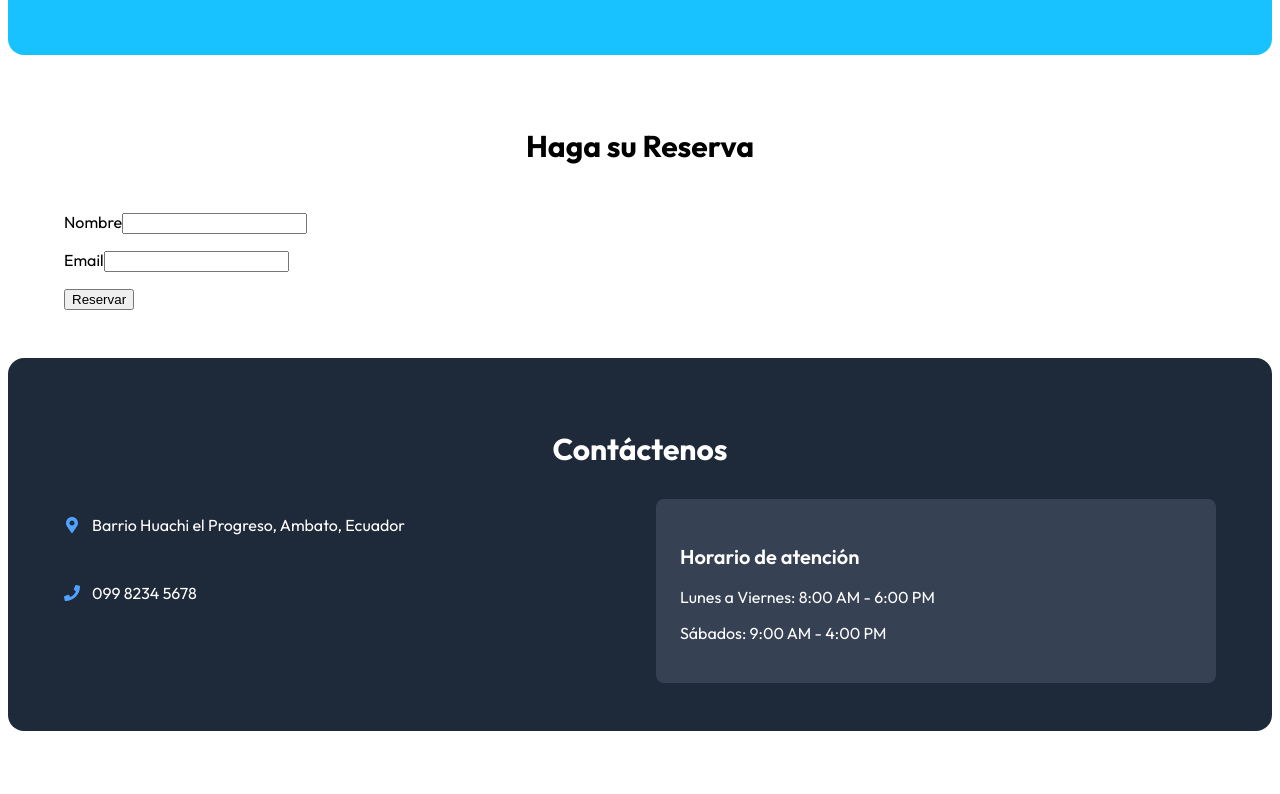
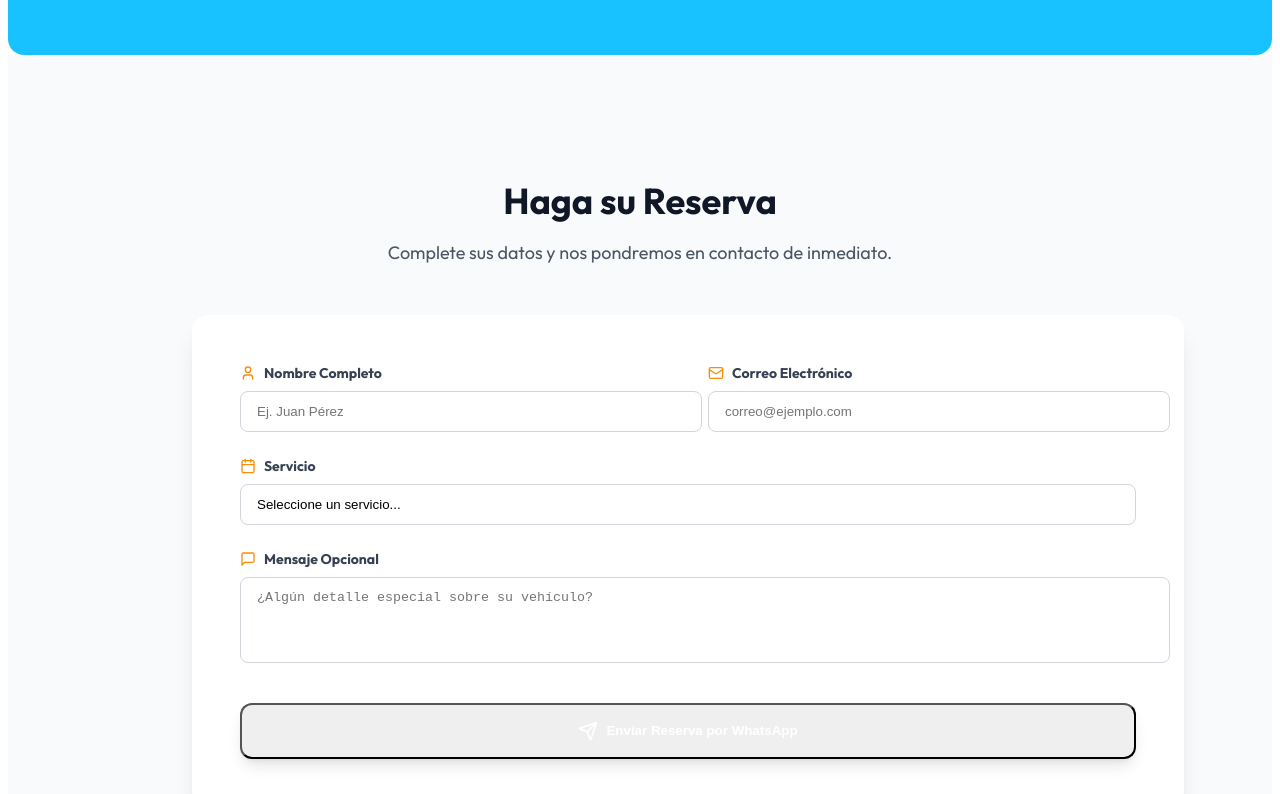
Before and after one commit to juaneugenio/lubrimas, a React (Vite) app: page / in a window 1280 px wide. Shown: the part 1840-2634 px from the top of the page. Before the commit the page ends 2579 px from the top, so only its background shows below. Built offline with nearby package versions, Linux system fonts and the light colour scheme.

Commit message:
Css for section ReservationForm still on progress and review

```diff
--- a/src/components/Reservation/ReservationForm.jsx
+++ b/src/components/Reservation/ReservationForm.jsx
@@ -1,30 +1,150 @@
-import { useForm } from 'react-hook-form';
+import { useForm } from "react-hook-form";
+import { motion } from "framer-motion";
+import { Send, Calendar, User, Mail, MessageSquare } from "lucide-react";
 
 export default function ReservationForm() {
-  const { register, handleSubmit, formState: { errors } } = useForm();
+  const {
+    register,
+    handleSubmit,
+    formState: { errors },
+  } = useForm();
+
+  const WHATSAPP_NUMBER = "593900000000"; // Reemplaza con tu número real (formato internacional)
 
   const onSubmit = (data) => {
-    console.log(data); // Aquí enviarías el email
+    // Formatear mensaje para WhatsApp
+    const message =
+      `Hola Lubrimas! Quisiera realizar una reserva:%0A` +
+      `- *Nombre:* ${data.name}%0A` +
+      `- *Email:* ${data.email}%0A` +
+      `- *Servicio:* ${data.service}%0A` +
+      `- *Mensaje:* ${data.message || "Sin mensaje adicional"}`;
+
+    const whatsappUrl = `https://wa.me/${WHATSAPP_NUMBER}?text=${message}`;
+
+    // Abrir WhatsApp en una nueva pestaña
+    window.open(whatsappUrl, "_blank");
   };
 
   return (
-    <div id='reservation' className="max-w-6xl mx-auto py-12 px-4">
-      <h2 className="text-3xl font-bold text-center mb-12">Haga su Reserva</h2>
-      <form onSubmit={handleSubmit(onSubmit)} className="space-y-4">
-        <div>
-          <label>Nombre</label>
-          <input {...register('name', { required: true })} />
-          {errors.name && <span>Este campo es requerido</span>}
+    <section
+      id="reservation"
+      className="py-16 md:py-24 bg-gray-50 overflow-hidden px-4"
+    >
+      <motion.div
+        initial={{ opacity: 0, y: 20 }}
+        whileInView={{ opacity: 1, y: 0 }}
+        viewport={{ once: true }}
+        transition={{ duration: 0.6 }}
+        className="w-full max-w-4xl mx-auto px-4 sm:px-6 lg:px-8"
+      >
+        <div className="text-center mb-12">
+          <h2 className="text-3xl md:text-4xl font-bold text-gray-900 mb-4">
+            Haga su Reserva
+          </h2>
+          <p className="text-gray-600 text-lg max-w-2xl mx-auto">
+            Complete sus datos y nos pondremos en contacto de inmediato.
+          </p>
         </div>
 
-        <div>
-          <label>Email</label>
-          <input {...register('email', { required: true, pattern: /^\S+@\S+$/i })} />
-          {errors.email && <span>Email inválido</span>}
-        </div>
+        <form
+          onSubmit={handleSubmit(onSubmit)}
+          className="bg-white rounded-2xl shadow-xl p-6 sm:p-8 md:p-10 lg:p-12 grid grid-cols-1 md:grid-cols-2 gap-y-6 gap-x-8 lg:gap-x-10 w-full"
+        >
+          <div className="flex flex-col space-y-2 min-w-0">
+            <label
+              htmlFor="name"
+              className="flex items-center text-sm font-bold text-gray-700"
+            >
+              <User className="w-4 h-4 mr-2 text-primary-color" /> Nombre
+              Completo
+            </label>
+            <input
+              id="name"
+              {...register("name", { required: "El nombre es obligatorio" })}
+              className={`w-full px-4 py-3 rounded-lg border bg-white outline-none transition-all focus:ring-2 focus:ring-primary-color/40 focus:border-primary-color ${errors.name ? "border-red-500" : "border-gray-300"}`}
+              placeholder="Ej. Juan Pérez"
+            />
+            {errors.name && (
+              <span className="text-xs text-red-500">
+                {errors.name.message}
+              </span>
+            )}
+          </div>
 
-        <button type="submit">Reservar</button>
-      </form>
-    </div>
+          <div className="flex flex-col space-y-2 min-w-0">
+            <label
+              htmlFor="email"
+              className="flex items-center text-sm font-bold text-gray-700"
+            >
+              <Mail className="w-4 h-4 mr-2 text-primary-color" /> Correo
+              Electrónico
+            </label>
+            <input
+              id="email"
+              {...register("email", {
+                required: "El email es obligatorio",
+                pattern: {
+                  value: /^[A-Z0-9._%+-]+@[A-Z0-9.-]+\.[A-Z]{2,}$/i,
+                  message: "Email inválido",
+                },
+              })}
+              className={`w-full px-4 py-3 rounded-lg border bg-white outline-none transition-all focus:ring-2 focus:ring-primary-color/40 focus:border-primary-color ${errors.email ? "border-red-500" : "border-gray-300"}`}
+              placeholder="correo@ejemplo.com"
+            />
+            {errors.email && (
+              <span className="text-xs text-red-500">
+                {errors.email.message}
+              </span>
+            )}
+          </div>
+
+          <div className="md:col-span-2 flex flex-col space-y-2 min-w-0">
+            <label
+              htmlFor="service"
+              className="flex items-center text-sm font-bold text-gray-700"
+            >
+              <Calendar className="w-4 h-4 mr-2 text-primary-color" /> Servicio
+            </label>
+            <select
+              id="service"
+              {...register("service", { required: "Seleccione un servicio" })}
+              className="w-full px-4 py-3 rounded-lg border border-gray-300 bg-white outline-none transition-all focus:ring-2 focus:ring-primary-color/40 focus:border-primary-color appearance-none"
+            >
+              <option value="">Seleccione un servicio...</option>
+              <option value="Lavado Completo">Lavado Completo</option>
+              <option value="Cambio de Aceite">Cambio de Aceite</option>
+              <option value="Pulido y Encerado">Pulido y Encerado</option>
+            </select>
+          </div>
+
+          <div className="md:col-span-2 flex flex-col space-y-2 min-w-0">
+            <label
+              htmlFor="message"
+              className="flex items-center text-sm font-bold text-gray-700"
+            >
+              <MessageSquare className="w-4 h-4 mr-2 text-primary-color" />{" "}
+              Mensaje Opcional
+            </label>
+            <textarea
+              id="message"
+              {...register("message")}
+              rows="4"
+              className="w-full px-4 py-3 rounded-lg border border-gray-300 bg-white outline-none transition-all focus:ring-2 focus:ring-primary-color/40 focus:border-primary-color resize-none"
+              placeholder="¿Algún detalle especial sobre su vehículo?"
+            />
+          </div>
+
+          <motion.button
+            whileHover={{ scale: 1.02 }}
+            whileTap={{ scale: 0.98 }}
+            type="submit"
+            className="md:col-span-2 bg-primary-color hover:opacity-90 text-white font-bold py-4 rounded-xl shadow-lg flex items-center justify-center gap-2 transition-all mt-4"
+          >
+            <Send className="w-5 h-5" /> Enviar Reserva por WhatsApp
+          </motion.button>
+        </form>
+      </motion.div>
+    </section>
   );
 }
```
Also changed, not shown: src/components/Nav/Nav.jsx (+69 -31 lines).
